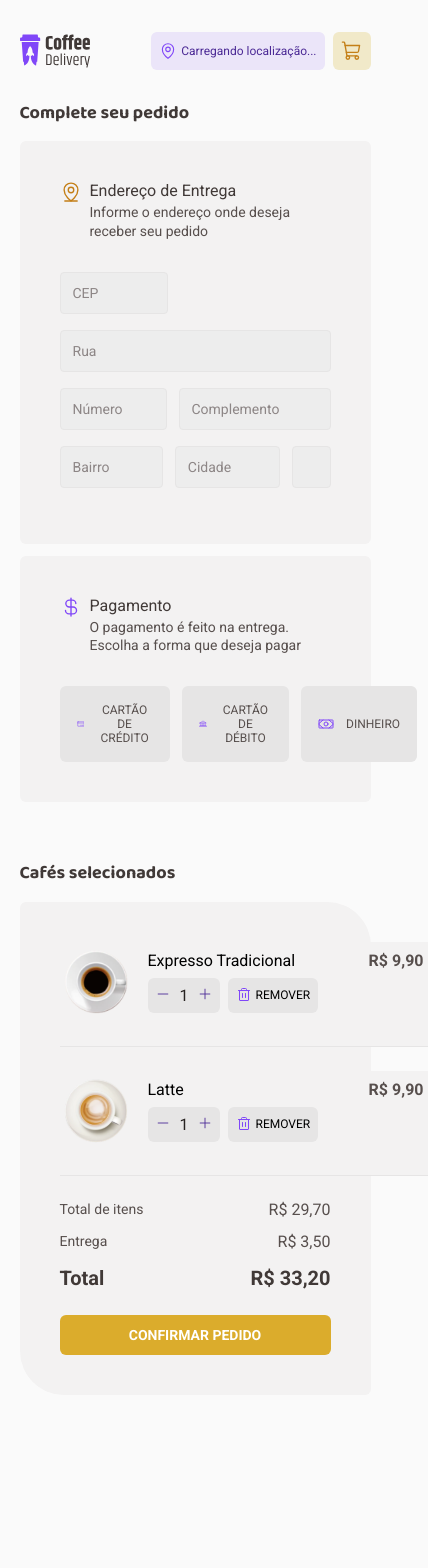
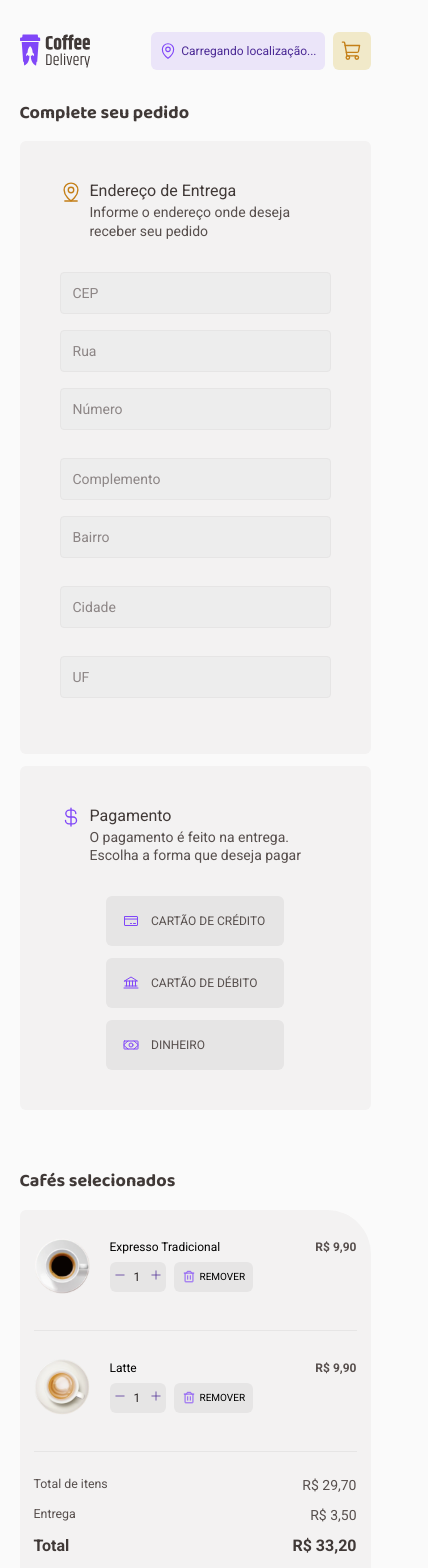
Before and after one commit to GiovanniNoda/coffee-delivery, a React (Vite) app in the folder coffe-delivery/: page /checkout in a window 390 px wide. Shown: the top 1568 px of the page, 428 px wide, since content can reach past the window. Before the commit the page ends 1459 px from the top, so only its background shows below. Built offline with nearby package versions, Linux system fonts and the light colour scheme; no server answers.

Commit message:
responsividade pag checkout finalizada

```diff
--- a/coffe-delivery/src/components/Cart-product/styles.ts
+++ b/coffe-delivery/src/components/Cart-product/styles.ts
@@ -1,4 +1,5 @@
 import styled from "styled-components"
+import { media } from "../../styles/mediaQueries"
 
 export const CartProductContainer = styled.div`
     width: 368px;
@@ -46,4 +47,23 @@ export const CartProductContainer = styled.div`
         flex-flow: row nowrap;
         gap: 0.5rem;
     }
+
+    ${media.mobile} {
+        width: 100%;
+        padding: 0rem 0rem 2rem;
+
+        img {
+            width: 56px;
+        }
+
+        .content-name {
+            p {
+                font-size: 0.75rem;
+            }
+
+            span {
+                font-size: 0.75rem;
+            }
+        }
+    }
 `
--- a/coffe-delivery/src/components/Input-form/index.tsx
+++ b/coffe-delivery/src/components/Input-form/index.tsx
@@ -1,10 +1,10 @@
 import React from "react";
 import { InputFormContainer } from "./styles";
 
-interface InputFormProps extends React.InputHTMLAttributes<HTMLInputElement> {
-  widthPercentage?: number;
+//interface InputFormProps extends React.InputHTMLAttributes<HTMLInputElement> {
+  //widthPercentage?: number;
+//}
+
+export function InputForm({ ...props }: React.InputHTMLAttributes<HTMLInputElement>) {
+  return <InputFormContainer {...props}/>;
 }
-
-export function InputForm({ widthPercentage = 100, ...props }: InputFormProps) {
-  return <InputFormContainer $widthPercentage={widthPercentage} {...props} />;
-}
--- a/coffe-delivery/src/components/Input-form/styles.ts
+++ b/coffe-delivery/src/components/Input-form/styles.ts
@@ -1,11 +1,7 @@
 import styled from "styled-components"
 
-interface InputFormContainerProps {
-    $widthPercentage: number;
-  }
-
-export const InputFormContainer = styled.input<InputFormContainerProps>`
-    width: ${({ $widthPercentage }) => `${$widthPercentage}%`};
+export const InputFormContainer = styled.input`
+    width: 100%;
     padding: 0.75rem;
     border: 1px solid ${props => props.theme['base-button']};
     background: ${props => props.theme['base-input']};
--- a/coffe-delivery/src/components/Input-number/index.tsx
+++ b/coffe-delivery/src/components/Input-number/index.tsx
@@ -16,13 +16,13 @@ export function InputNumber() {
     return(
         <InputNumberContainer>
             <button onClick={handleDecrement} type="button">
-                <Minus size={14} />
+                <Minus />
             </button>
 
             <input type="number" min={1} value={value} readOnly />
 
             <button onClick={handleIncrement} type="button">
-                <Plus size={14} />
+                <Plus />
             </button>
         </InputNumberContainer>
     )
--- a/coffe-delivery/src/components/Input-number/styles.ts
+++ b/coffe-delivery/src/components/Input-number/styles.ts
@@ -1,4 +1,5 @@
 import styled from "styled-components"
+import { media } from "../../styles/mediaQueries"
 
 export const InputNumberContainer = styled.div`
     width: 4.5rem;
@@ -27,5 +28,19 @@ export const InputNumberContainer = styled.div`
         all: unset;
         cursor: pointer;
         color: ${props => props.theme['purple-dark']};
+        font-size: 14px;
+    }
+
+    ${media.mobile} {
+        width: 3.5rem;
+        padding: 0.25rem;
+
+        input {
+            font-size: 0.75rem;
+        }
+
+        button {
+            font-size: 12px;
+        }
     }
 `
--- a/coffe-delivery/src/components/Remove-button/index.tsx
+++ b/coffe-delivery/src/components/Remove-button/index.tsx
@@ -4,7 +4,7 @@ import { Trash } from "phosphor-react"
 export function RemoveButton() {
     return(
         <RemoveButtonContainer type="button">
-            <Trash size={16} />
+            <Trash />
 
             <span>remover</span>
         </RemoveButtonContainer>
--- a/coffe-delivery/src/components/Remove-button/styles.ts
+++ b/coffe-delivery/src/components/Remove-button/styles.ts
@@ -1,4 +1,5 @@
 import styled from "styled-components"
+import { media } from "../../styles/mediaQueries"
 
 export const RemoveButtonContainer = styled.button`
     display: flex;
@@ -21,10 +22,21 @@ export const RemoveButtonContainer = styled.button`
 
     svg{
         color: ${props => props.theme['purple']};
+        font-size: 16px;
     }
 
     span{
         font-size: 0.75rem;
         text-transform: uppercase;
     }
+
+    ${media.mobile} {
+        svg {
+            font-size: 14px;
+        }
+
+        span {
+            font-size: 0.625rem;
+        }
+    }
 `
--- a/coffe-delivery/src/pages/Checkout/index.tsx
+++ b/coffe-delivery/src/pages/Checkout/index.tsx
@@ -89,7 +89,6 @@ export function Checkout() {
                         <InputForm
                         id="zip-code"
                         name="cep"
-                        widthPercentage={40}
                         type="text"
                         placeholder="CEP"
                         title="Digite o CEP no formato 00000000"
@@ -101,7 +100,6 @@ export function Checkout() {
                         <InputForm
                         id="street"
                         name="street"
-                        widthPercentage={100}
                         type="text"
                         placeholder="Rua"
                         title="Digite o nome da Rua sem o número."
@@ -114,7 +112,6 @@ export function Checkout() {
                             <InputForm
                             id="number"
                             name="number"
-                            widthPercentage={42}
                             type="number"
                             placeholder="Número"
                             title="Digite o número da rua."
@@ -126,7 +123,6 @@ export function Checkout() {
                             <InputForm
                             id="complement"
                             name="complement"
-                            widthPercentage={60}
                             type="text"
                             placeholder="Complemento"
                             title="Digite o complemento de sua residência."
@@ -139,7 +135,6 @@ export function Checkout() {
                             <InputForm
                             id="neighborhood"
                             name="neighborhood"
-                            widthPercentage={44}
                             type="text"
                             placeholder="Bairro"
                             title="Digite o bairro de seu endereço."
@@ -151,7 +146,6 @@ export function Checkout() {
                             <InputForm
                             id="city"
                             name="city"
-                            widthPercentage={45}
                             type="text"
                             placeholder="Cidade"
                             title="Digite o nome de sua cidade."
@@ -164,7 +158,6 @@ export function Checkout() {
                             id="state"
                             name="state"
                             list="state-list"
-                            widthPercentage={15}
                             type="text"
                             placeholder="UF"
                             title="Selecione seu Estado. (EX: SP)"
--- a/coffe-delivery/src/pages/Checkout/styles.ts
+++ b/coffe-delivery/src/pages/Checkout/styles.ts
@@ -63,9 +63,37 @@ export const CheckoutContainer = styled.main`
                     }
                 }
 
+                #zip-code {
+                    width: 40%;
+                }
+
                 .number-complement-container, .city-state-container {
                     display: flex;
                     gap: 0.75rem;
+                }
+
+                .number-complement-container {
+                    #number {
+                        width: 40%;
+                    }
+
+                    #complement {
+                        width: 60%;
+                    }
+                }
+
+                .city-state-container {
+                    #neighborhood {
+                        width: 40%;
+                    }
+
+                    #city {
+                        width: 45%;
+                    }
+
+                    #state {
+                        width: 15%;
+                    }
                 }
             }
 
@@ -152,6 +180,48 @@ export const CheckoutContainer = styled.main`
 
             .address-paymanet-container {
                 width: 100%;
+
+                #address-form {
+                    #zip-code {
+                        width: 100%;
+                    }
+
+                    .number-complement-container {
+                        flex-flow: column nowrap;
+
+                        #number {
+                            width: 100%;
+                        }
+
+                        #complement {
+                            width: 100%;
+                        }
+                    }
+
+                    .city-state-container {
+                        flex-flow: column nowrap;
+
+                        #neighborhood {
+                            width: 100%;
+                        }
+
+                        #city {
+                            width: 100%;
+                        }
+
+                        #state {
+                            width: 100%;
+                        }
+                    }
+                }
+
+                #payment-method {
+
+                    .select-card-container {
+                        flex-flow: column nowrap;
+                        align-items: center;
+                    }
+                }
             }
 
             .selected-coffees-container {
@@ -160,6 +230,29 @@ export const CheckoutContainer = styled.main`
                 h2 {
                    margin-left: 0;
                 }
+
+                #selected-coffees {
+                    padding: 1.5rem 0.875rem;
+
+
+                    .total-items-container {
+                        .total-items, .delivery  {
+                            .description {
+                                font-size: 0.775rem;
+                            }
+
+                            .price {
+                                font-size: 0.875rem;
+                            }
+                        }
+
+                        .total {
+                            strong {
+                                font-size: 1rem;
+                            }
+                        }
+                    }
+                }
             }
         }
     }
```
